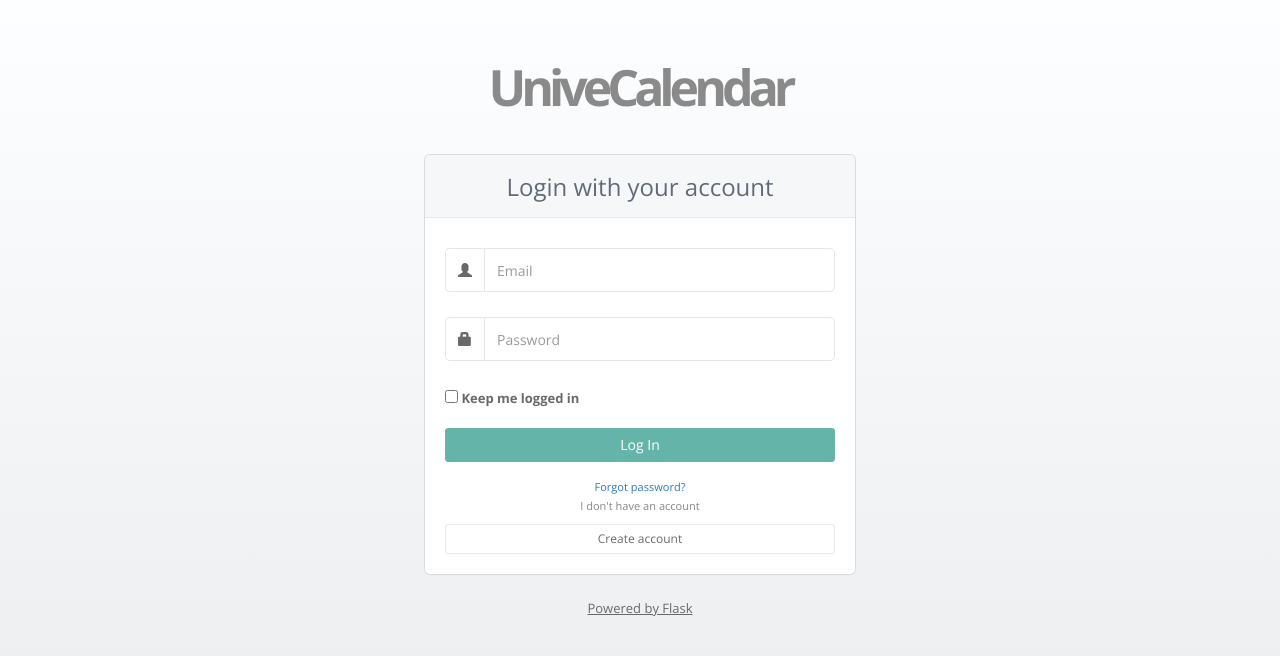
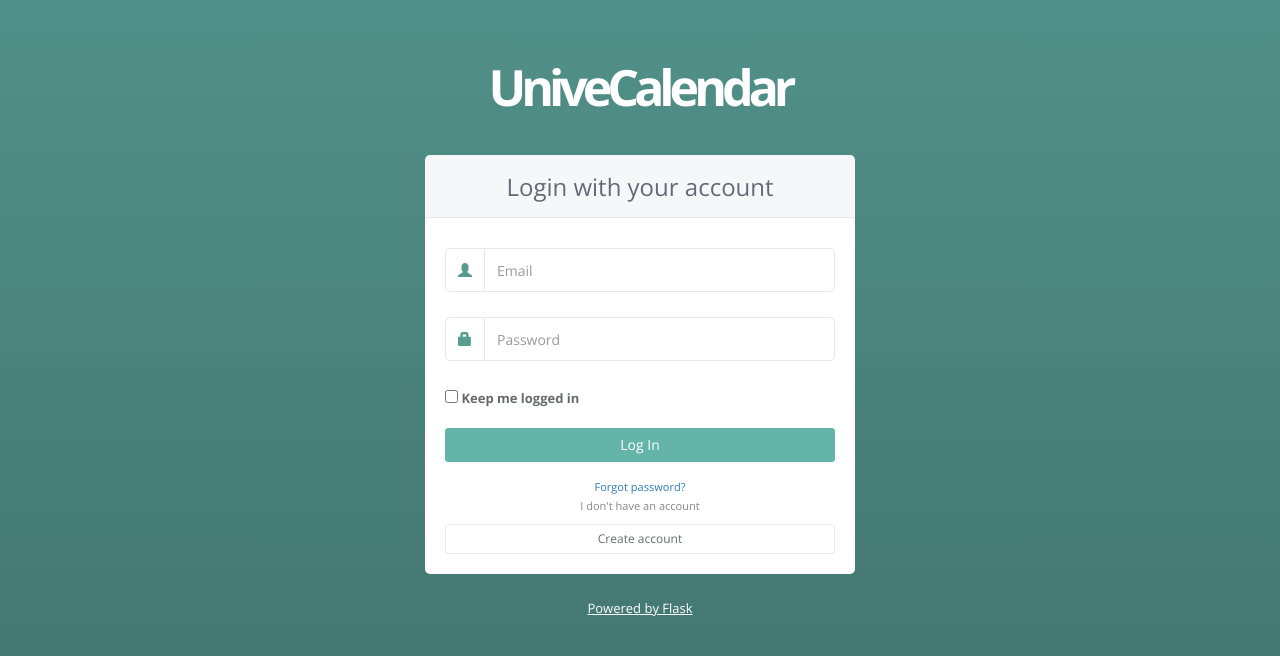
Before and after one commit to bluesurfer/UniveCalendar, a Flask app: page /login in a window 1280 px wide. Shown: the top 656 px of the page. Run offline with Flask 2, Linux system fonts and the light colour scheme; some libraries are stand-ins or nearby versions.

Commit message:
Restyling

```diff
--- a/app/static/css/style.css
+++ b/app/static/css/style.css
@@ -2157,7 +2157,7 @@ table.table-mail tr td {
 }
 
 .navy-bg {
-    background-color: #519088;
+    background-color: #009688;
     background-image: -webkit-gradient(linear, left top, left bottom, from(#519088), to(#41736D));
     background-image: -webkit-linear-gradient(top, #519088 0%, #41736D 100%);
     background-image: -o-linear-gradient(top, #519088 0%, #41736D 100%);
@@ -2299,7 +2299,7 @@ table.table-mail tr td {
 
 /* COLORS */
 .text-navy {
-    color: #65B4A9;
+    color: #579b91;
 }
 
 .text-primary {
@@ -2762,7 +2762,7 @@ body.modal-open {
 }
 
 .logo-name {
-    color: #8A8A8A;
+    color: #fff;
     font-weight: 800;
     letter-spacing: -5px;
     margin-bottom: 40px;
@@ -3127,7 +3127,7 @@ a {
 
 @media (max-width: 768px) {
     .ibox-content {
-        padding: 5px;
+        padding: 10px;
     }
 
     .container {
@@ -3135,3 +3135,9 @@ a {
         margin: 0 !important;
     }
 }
+
+.no-shadow {
+    -webkit-box-shadow: none;
+    -moz-box-shadow: none;
+    box-shadow: none;
+}
--- a/app/templates/auth/login.html
+++ b/app/templates/auth/login.html
@@ -8,19 +8,21 @@
         .form-control {
             height: 44px;
         }
+
+
     </style>
 {% endblock %}
 
 
 {% block body %}
-    <body class="gray-bg">
+    <body class="navy-bg">
 
     <div class="middle-box text-center loginscreen animated fadeInDown">
         <div>
             <div>
                 <h1 class="logo-name">UniveCalendar</h1>
             </div>
-            <div class="ibox">
+            <div class="ibox no-shadow">
                 <div class="ibox-title"><h2>{{ gettext('Login with your account') }}</h2></div>
                 <div class="ibox-content">
 
@@ -39,12 +41,12 @@
                         {{ form.csrf_token }}
 
                         <div style="margin-bottom: 25px" class="input-group">
-                            <span class="input-group-addon"><i class="glyphicon glyphicon-user"></i></span>
+                            <span class="input-group-addon text-navy"><i class="glyphicon glyphicon-user"></i></span>
                             {{ form.email(type="email", class='form-control', placeholder='Email', required=True) }}
                         </div>
 
                         <div style="margin-bottom: 25px" class="input-group">
-                            <span class="input-group-addon"><i class="glyphicon glyphicon-lock"></i></span>
+                            <span class="input-group-addon text-navy"><i class="glyphicon glyphicon-lock"></i></span>
                             {{ form.password(type="password", class='form-control', placeholder='Password', required=True) }}
                         </div>
 
@@ -69,7 +71,7 @@
             </div>
         </div>
 
-        <p style=" text-decoration: underline">Powered by Flask</p>
+        <p style=" text-decoration: underline; color: #fff">Powered by Flask</p>
 
     </div>
     </body>
--- a/app/templates/auth/register.html
+++ b/app/templates/auth/register.html
@@ -14,10 +14,10 @@
 
 
 {% block body %}
-    <body class="gray-bg">
+    <body class="navy-bg">
     <div class="middle-box text-center loginscreen   animated fadeInDown">
         <div>
-            <div class="ibox">
+            <div class="ibox no-shadow">
                 <div class="ibox-title">
                     <h2>
                         {{ gettext('Create new account') }}
--- a/app/templates/auth/reset_password.html
+++ b/app/templates/auth/reset_password.html
@@ -13,10 +13,10 @@
 
 
 {% block body %}
-    <body class="gray-bg">
+    <body class="navy-bg">
 
     <div class="passwordBox animated fadeInDown">
-            <div class="ibox">
+            <div class="ibox no-shadow">
                 <div class="ibox-title">
                     <h2>{{ gettext('Forgot password') }}</h2>
                 </div>
```
